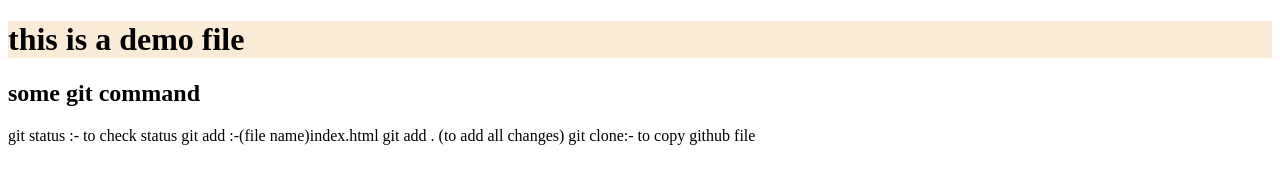
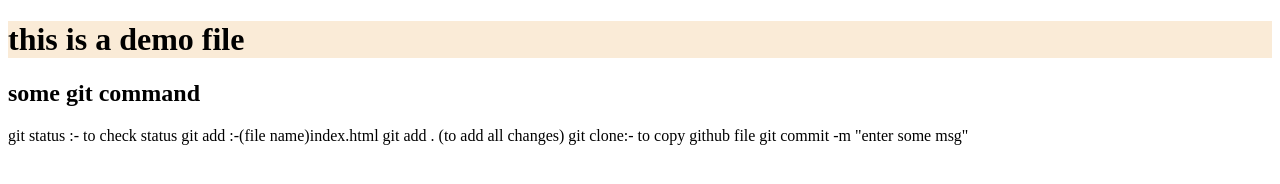
Before and after one commit to Muskan-goyal-293/first-repo, a plain HTML site: page index.html in a window 1280 px wide. Drawn offline with Linux system fonts and the light colour scheme.

```diff
--- a/index.html
+++ b/index.html
@@ -13,5 +13,6 @@
     git add :-(file name)index.html
     git add . (to add all changes)
     git clone:- to copy github file
+    git commit -m "enter some msg"
 </body>
 </html>
```
